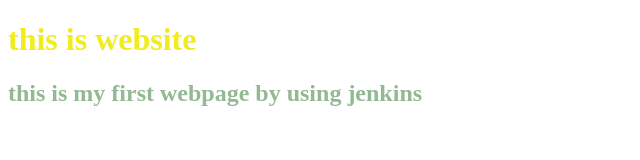
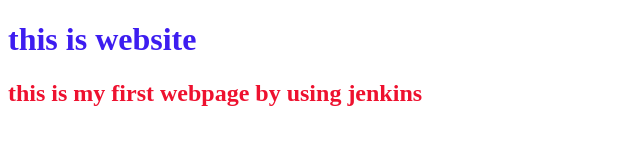
Before and after one commit to shantanuMohite/html-1, a plain HTML site: page index.html in a window 1280 px wide. Shown: the whole page, without its empty margins (0-640 px from the left). Drawn offline with Linux system fonts and the light colour scheme.

Commit message:
changes initieted

```diff
--- a/index.html
+++ b/index.html
@@ -6,10 +6,10 @@
     <meta http-equiv="X-UA-Compatible" content="ie=edge">
     <style>
         h1{
-            color:rgb(240, 236, 29); size: 100;
+            color:rgb(61, 29, 240); size: 100;
         }
     h2{
-        color:rgb(147, 185, 147)
+        color:rgb(238, 17, 47)
     }
     h3{
         color: grey;
```
